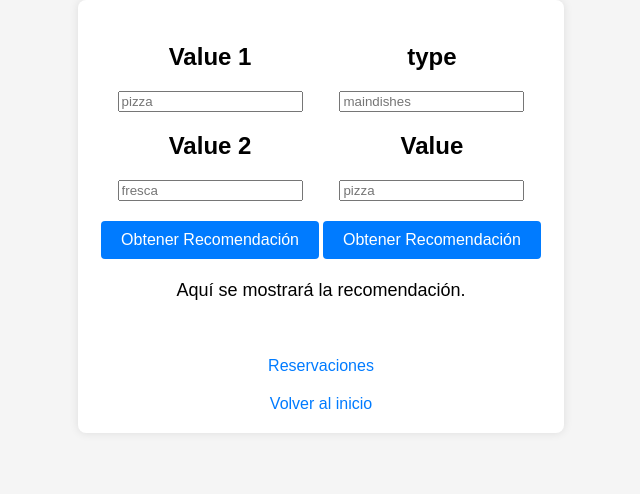
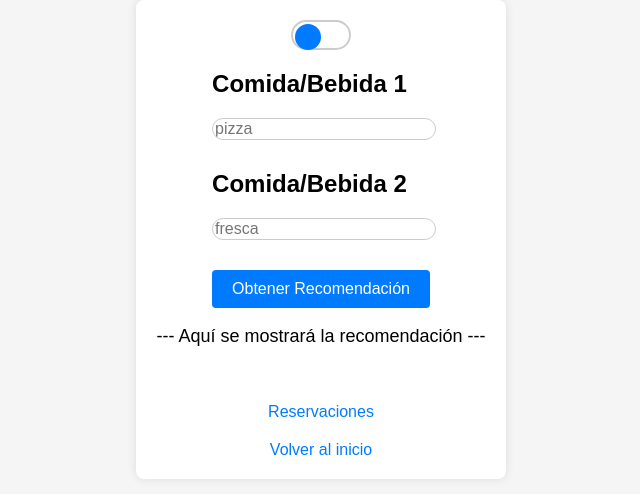
Before and after one commit to garza3390/Proyecto2SOA, a website: page Frontend_Cloud_Function/views/structure/recomendation.html in a window 1280 px wide. Shown: the whole page, without its empty margins (319-959 px from the left). Drawn offline with Linux system fonts and the light colour scheme.

Commit message:
Visualizacion de las recomendaciones

```diff
--- a/Frontend_Cloud_Function/views/structure/recomendation.html
+++ b/Frontend_Cloud_Function/views/structure/recomendation.html
@@ -28,12 +28,11 @@
       margin-top: 20px;
     }
 
-    input[type="text"] {
-      width: calc(100% - 10px);
-      padding: 10px;
+    input {
+      width: 100%;
       margin-bottom: 10px;
       border: 1px solid #ccc;
-      border-radius: 4px;
+      border-radius: 50px;
       font-size: 16px;
     }
 
@@ -72,52 +71,81 @@
       text-decoration: underline;
     }
 
-    td {
-      text-align: center;
-      margin: 0 10px; /* Agrega margen horizontal */
-    }
-
     .centrar{
       display: flex;
       justify-content: center;
       align-items: center;
     }
+
+    button.switch {
+      position: relative;
+      display: inline-block;
+      width: 60px;
+      height: 30px;
+      border: 2px solid #ccc;
+      border-radius: 30px;
+      background-color: #fff;
+      cursor: pointer;
+      outline: none;
+    }
+
+    button.switch:before {
+      content: '';
+      position: absolute;
+      top: 2px;
+      left: 2px;
+      width: 26px;
+      height: 26px;
+      border-radius: 50%;
+      background-color: #007bff;
+      transition: transform 0.3s;
+    }
+
+    button.switch.checked:before {
+      transform: translateX(30px);
+    }
+
+    .checked button.switch:before {
+      transform: translateX(30px);
+    }
   </style>
 </head>
 <body>
   <div class="container">
-    <table> <!-- Agrega una tabla para organizar los campos -->
-      <tr> <!-- Agrega una fila para los campos 1 -->
-        <td> <!-- Agrega una celda para los campos 1 -->
-          <h2>Value 1</h2>
+    <div class="centrar">
+      <button class="switch" onclick="toggleSwitch(this)"></button>
+    </div>
+
+    <div class="centrar">
+      <div class="columna1" id="columna1">
+        <h2>Comida/Bebida 1</h2>
         <input id="value1Input" placeholder="pizza">
 
-          <h2>Value 2</h2>
+        <h2>Comida/Bebida 2</h2>
         <input id="value2Input" placeholder="fresca">
 
         <div id="respuesta" class="centrar">
           <button onclick="obtenerRecomendacion_2_values()">Obtener Recomendación</button>
         </div>
-        </td>
+      </div>
+    </div>
 
-        <td> <!-- Agrega una celda para los campos 2 -->
-          <h2>type</h2>
-          <input id="typeInput" placeholder="maindishes">
+    <div class="centrar">
+      <div class="columna2" id="columna2" style="display: none;">
+        <h2>Tipo</h2>
+        <input id="typeInput" placeholder="maindishes - desserts - drinks">
 
-          <h2>Value</h2>
-          <input id="valueInput" placeholder="pizza">
+        <h2>Comida/Bebida</h2>
+        <input id="valueInput" placeholder="pizza - fresca - tiramisu - ...">
 
         <div id="respuesta" class="centrar">
           <button onclick="obtenerRecomendacion_type_value()">Obtener Recomendación</button>
         </div>
-        </td>
-      </tr>
-    </table>
-
-
+      </div>
+    </div>
 
     <div class="centrar">
-      <p id="resultadoTexto">Aquí se mostrará la recomendación.</p>
+      <p id="resultadoTexto"> --- Aquí se mostrará la recomendación --- </p>
     </div>
 
     <br>
@@ -129,6 +157,24 @@
   </div>
 
   <script>
+    function toggleSwitch(button) {
+      const resultadoTexto = document.getElementById("resultadoTexto");
+      resultadoTexto.textContent = " --- Aquí se mostrará la recomendación --- ";
+
+      const columna1 = document.getElementById('columna1');
+      const columna2 = document.getElementById('columna2');
+
+      if (button.classList.contains('checked')) {
+        columna1.style.display = 'block';
+        columna2.style.display = 'none';
+      } else {
+        columna1.style.display = 'none';
+        columna2.style.display = 'block';
+      }
+
+      button.classList.toggle('checked');
+    }
+
     function obtenerRecomendacion_2_values() {
       const value1 = document.getElementById("value1Input").value;
       const value2 = document.getElementById("value2Input").value;
@@ -183,13 +229,13 @@
 
     function mostrarRespuesta(data) {
       const resultadoTexto = document.getElementById("resultadoTexto");
-      resultadoTexto.textContent = ""; // Limpiar el texto por defecto
+      resultadoTexto.textContent = "";
 
       const platoPrincipal = data['Plato Principal'];
       const bebida = data['Bebida'];
       const postre = data['Postre'];
 
-      const textoResultado = `Plato Principal: ${platoPrincipal}, Bebida: ${bebida}, Postre: ${postre}`;
+      const textoResultado = `*Plato Principal: ${platoPrincipal}   *Bebida: ${bebida}   *Postre: ${postre}`;
 
       resultadoTexto.textContent = textoResultado;
     }
```
Also changed, not shown: Frontend_Cloud_Function/views/structure/reservations.html (+18 -34 lines). Lines whose indentation alone changed are shown as unchanged.
